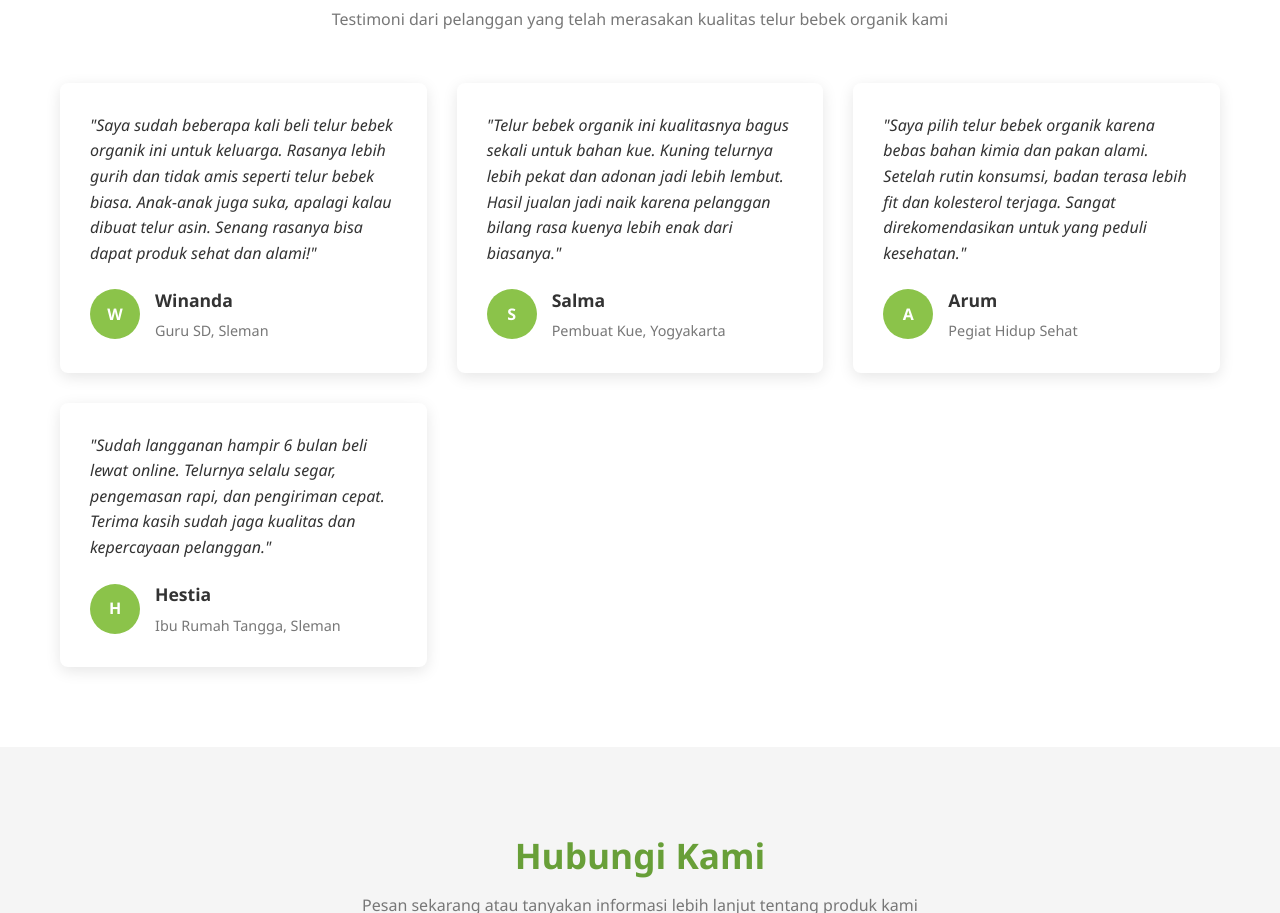
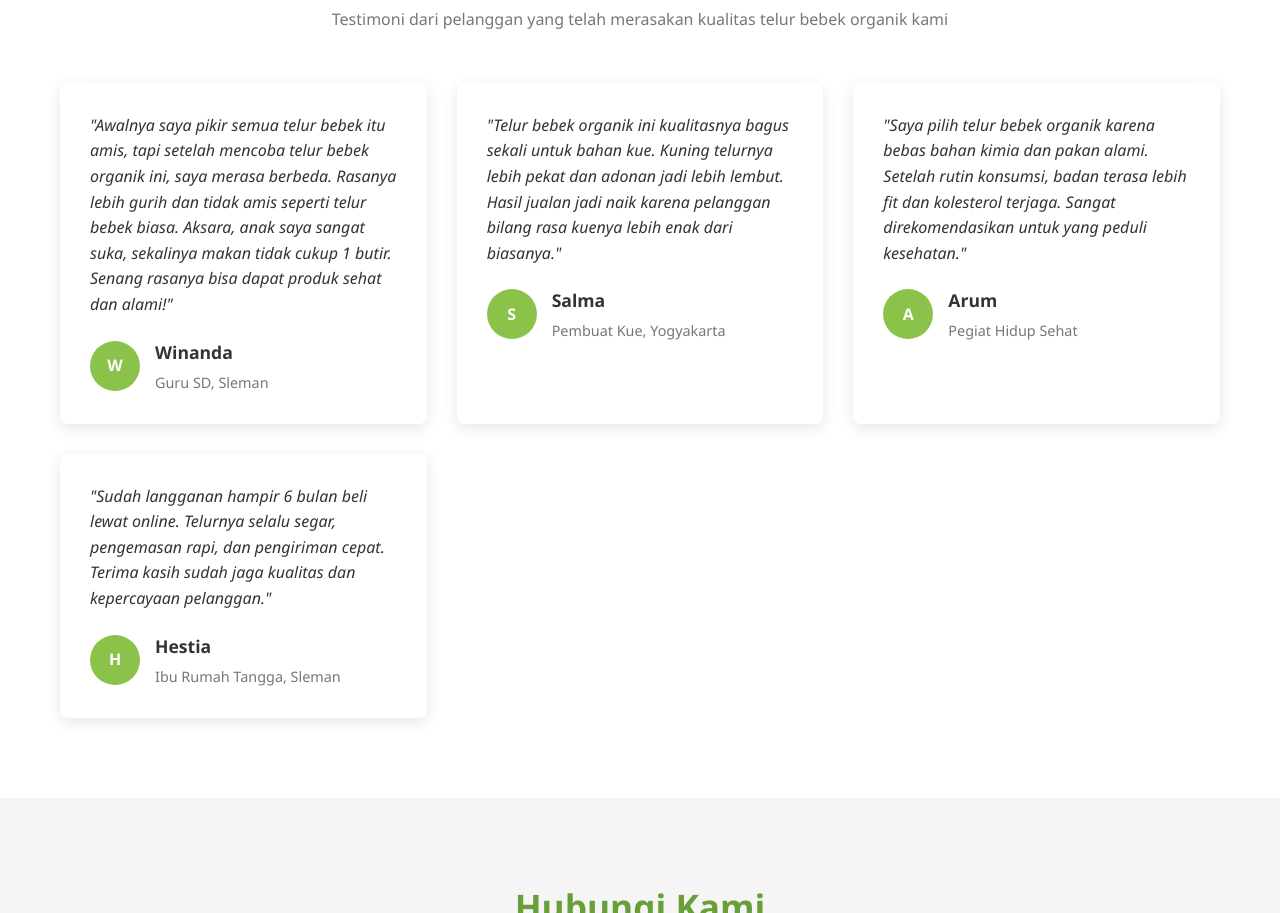
Before and after one commit to Harisdull/bebeklestarijogja.com, a plain HTML site: page index.html in a window 1280 px wide. Shown: the part 6675-7588 px from the top of the page. Drawn offline with Linux system fonts and the light colour scheme.

Commit message:
Add files via upload

```diff
--- a/index.html
+++ b/index.html
@@ -1939,7 +1939,7 @@
             </div>
             <div class="testimonial-grid">
                 <div class="testimonial-card">
-                    <p class="testimonial-text">"Saya sudah beberapa kali beli telur bebek organik ini untuk keluarga. Rasanya lebih gurih dan tidak amis seperti telur bebek biasa. Anak-anak juga suka, apalagi kalau dibuat telur asin. Senang rasanya bisa dapat produk sehat dan alami!"</p>
+                    <p class="testimonial-text">"Awalnya saya pikir semua telur bebek itu amis, tapi setelah mencoba telur bebek organik ini, saya merasa berbeda. Rasanya lebih gurih dan tidak amis seperti telur bebek biasa. Aksara, anak saya sangat suka, sekalinya makan tidak cukup 1 butir. Senang rasanya bisa dapat produk sehat dan alami!"</p>
                     <div class="testimonial-author">
                         <div class="author-avatar">W</div>
                         <div class="author-info">
```
